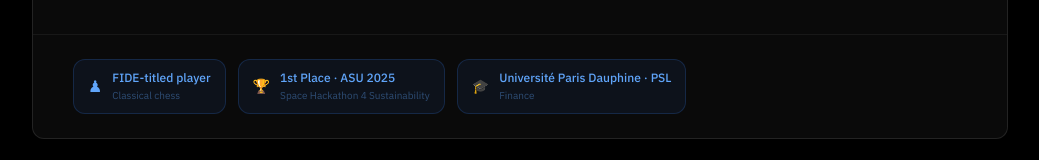
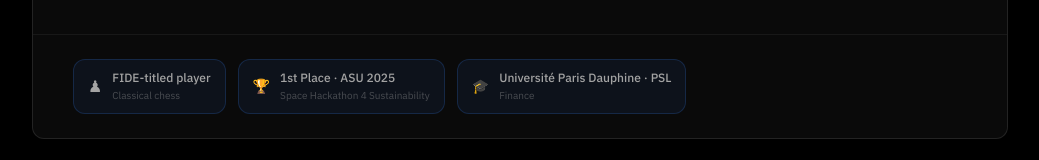
Before and after one commit to ag-algolab/ag-algolab.github.io, a React (Vite) app: page / in a window 1280 px wide. Shown: the part 1360-1520 px from the top of the page, without its empty margins (120-1159 px from the left). Built offline with nearby package versions, Linux system fonts and the light colour scheme.

Commit message:
Update App.jsx

```diff
--- a/src/App.jsx
+++ b/src/App.jsx
@@ -837,10 +837,6 @@ function Home() {
                   Before it happens.
                 </p>
 
-                <p className="text-base text-neutral-500 max-w-md mb-10 leading-relaxed">
-                  Asking the right question gets you halfway there. We take care of the other half.
-                </p>
-
                 <div className="flex flex-wrap gap-3 justify-center lg:justify-start">
                   <button
                     onClick={() => scrollToSection('contact')}
@@ -964,26 +960,26 @@ function Home() {
                 <div className="flex flex-wrap gap-3">
 
                   <div className="flex items-center gap-2.5 px-3.5 py-2.5 rounded-lg bg-blue-500/[0.07] border border-blue-500/20">
-                    <span className="text-blue-400 text-base leading-none">♟</span>
+                    <span className="text-neutral-400 text-base leading-none">♟</span>
                     <div>
-                      <p className="text-blue-400 text-xs font-medium">FIDE-titled player</p>
-                      <p className="text-blue-400/40 text-[10px] mt-0.5">Classical chess</p>
+                      <p className="text-neutral-400 text-xs font-medium">FIDE-titled player</p>
+                      <p className="text-neutral-400/40 text-[10px] mt-0.5">Classical chess</p>
                     </div>
                   </div>
 
                   <div className="flex items-center gap-2.5 px-3.5 py-2.5 rounded-lg bg-blue-500/[0.07] border border-blue-500/20">
-                    <span className="text-blue-400 text-sm leading-none">🏆</span>
+                    <span className="text-neutral-400 text-sm leading-none">🏆</span>
                     <div>
-                      <p className="text-blue-400 text-xs font-medium">1st Place · ASU 2025</p>
-                      <p className="text-blue-400/40 text-[10px] mt-0.5">Space Hackathon 4 Sustainability</p>
+                      <p className="text-neutral-400 text-xs font-medium">1st Place · ASU 2025</p>
+                      <p className="text-neutral-400/40 text-[10px] mt-0.5">Space Hackathon 4 Sustainability</p>
                     </div>
                   </div>
 
                   <div className="flex items-center gap-2.5 px-3.5 py-2.5 rounded-lg bg-blue-500/[0.07] border border-blue-500/20">
-                    <span className="text-blue-400 text-sm leading-none">🎓</span>
+                    <span className="text-neutral-400 text-sm leading-none">🎓</span>
                     <div>
-                      <p className="text-blue-400 text-xs font-medium">Université Paris Dauphine · PSL</p>
-                      <p className="text-blue-400/40 text-[10px] mt-0.5">Finance</p>
+                      <p className="text-neutral-400 text-xs font-medium">Université Paris Dauphine · PSL</p>
+                      <p className="text-neutral-400/40 text-[10px] mt-0.5">Finance</p>
                     </div>
                   </div>
 
```
